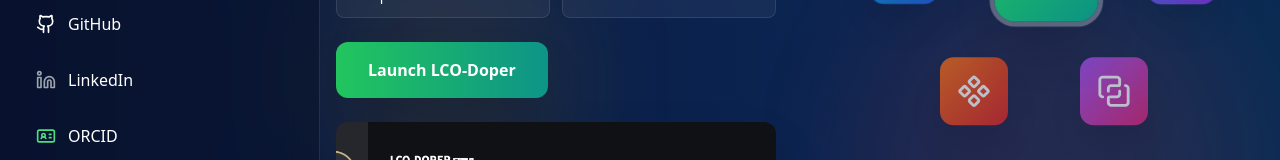
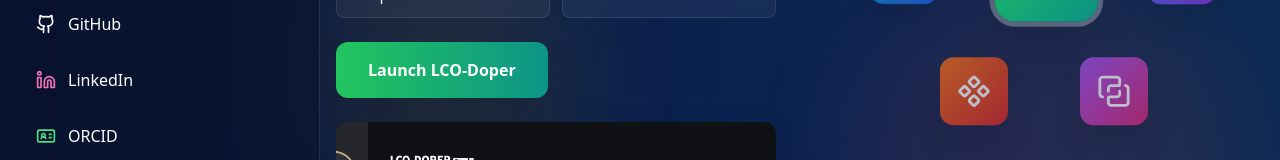
Before and after one commit to aguang5241/my-portfolio, a React (Vite) app: page / in a window 1280 px wide. Shown: the part 489-649 px from the top of the page. Built offline with nearby package versions, Linux system fonts and the light colour scheme.

Commit message:
Change icon colors in Sidebar component
Updated icon colors for LinkedIn and Buy Me a Coffee links.

```diff
--- a/src/components/Sidebar.jsx
+++ b/src/components/Sidebar.jsx
@@ -112,7 +112,7 @@ export default function Sidebar() {
                   rel="noopener noreferrer"
                   className="flex items-center space-x-3 w-full p-3 rounded-lg hover:bg-white/10 transition-colors"
                 >
-                  <Linkedin className="w-5 h-5 text-gray-400" />
+                  <Linkedin className="w-5 h-5 text-pink-400" />
                   <span>LinkedIn</span>
                 </a>
 
@@ -162,7 +162,7 @@ export default function Sidebar() {
                   rel="noopener noreferrer"
                   className="flex items-center space-x-3 w-full p-3 rounded-lg hover:bg-white/10 transition-colors"
                 >
-                  <Coffee className="w-5 h-5 text-teal-400" />
+                  <Coffee className="w-5 h-5 text-purple-400" />
                   <span>Buy Me a Coffee</span>
                 </a>
               </div>
```
